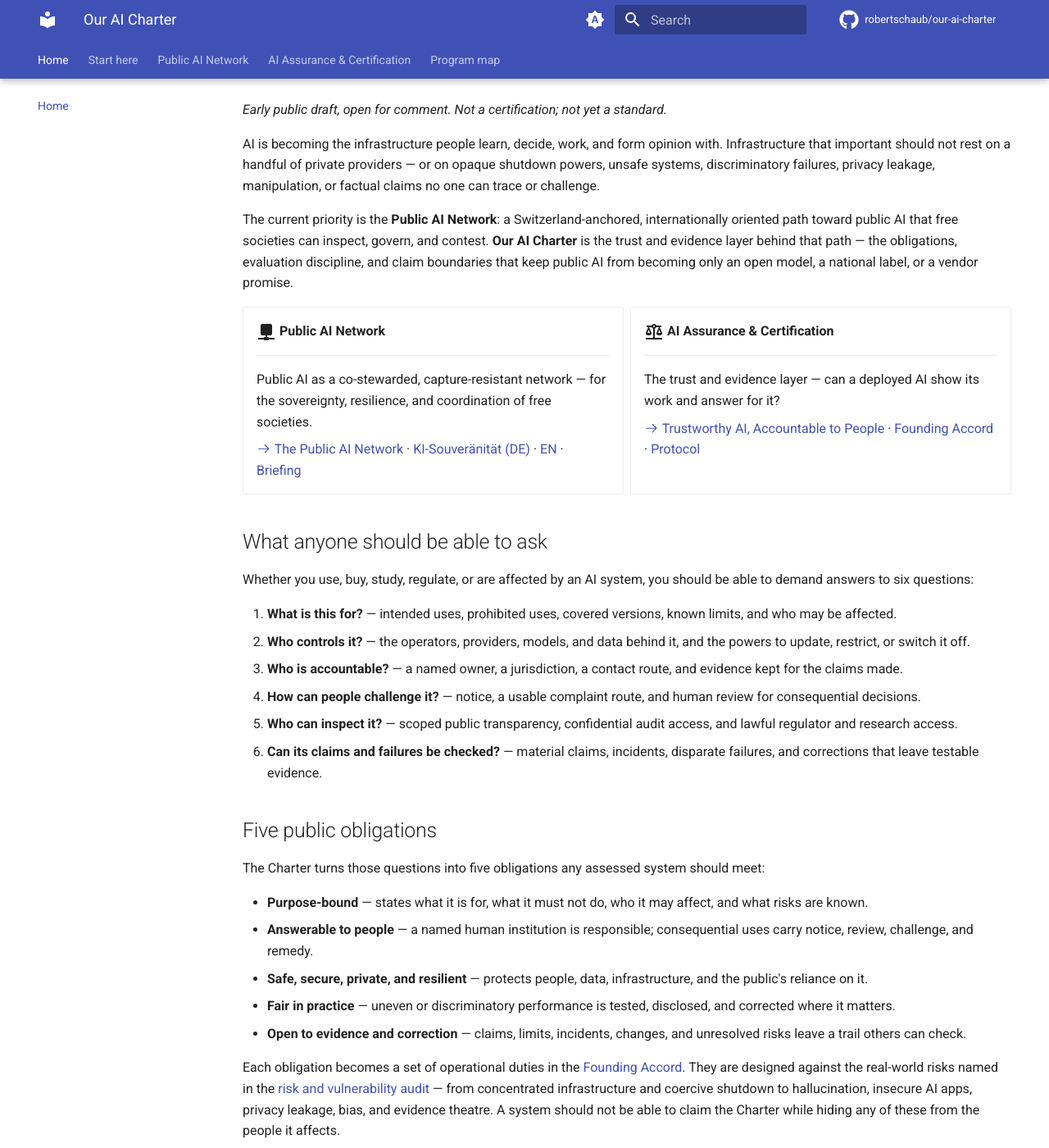
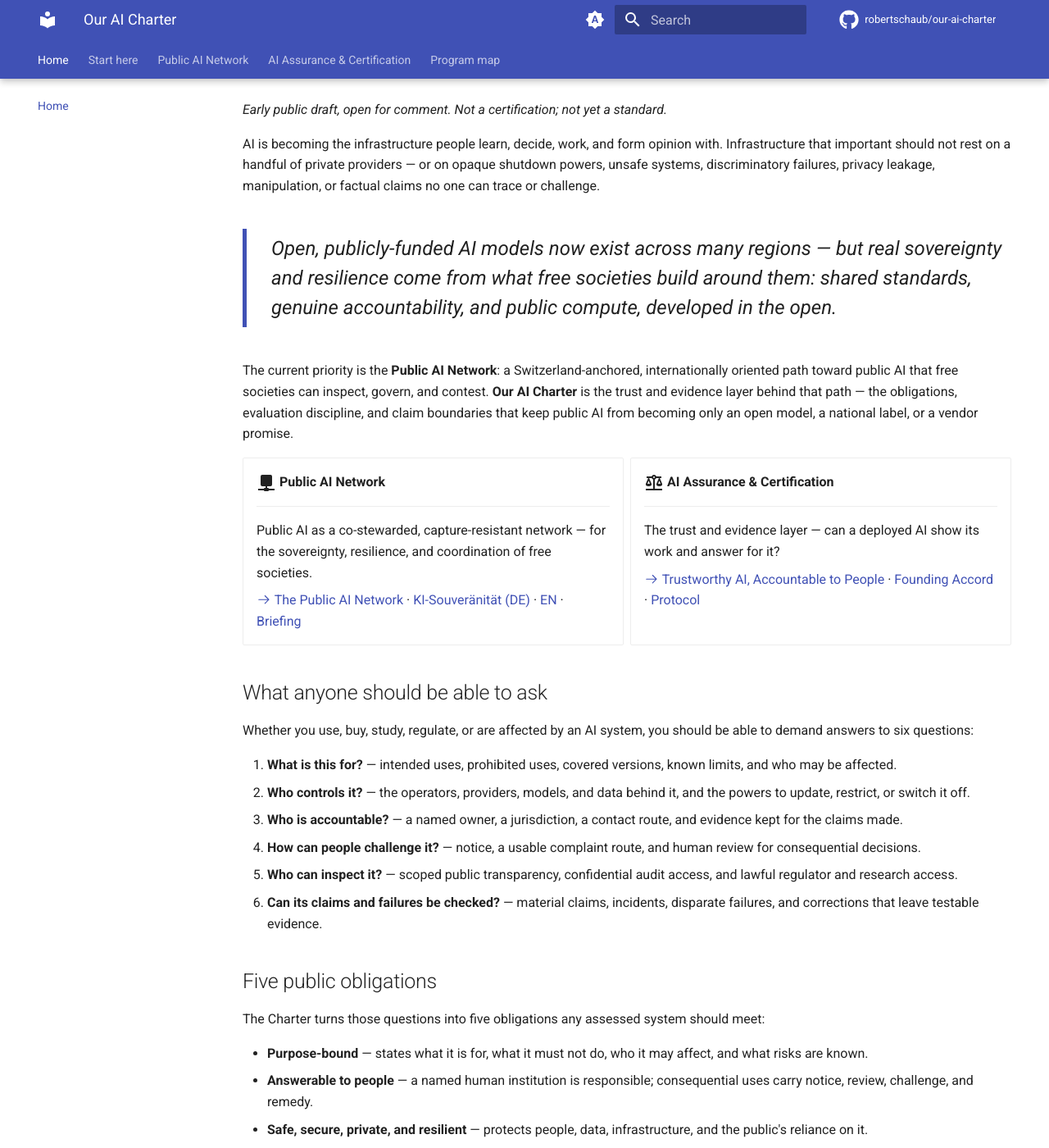
Before and after one commit to robertschaub/our-ai-charter, an MkDocs documentation site: the page built from docs/index.md, in a window 1280 px wide and 1400 px high, scrolled down 399 px. Shown: the whole window at 82% size. Built offline with MkDocs 1.6.1 and Material for MkDocs 9.7.7, drawn with Linux system fonts in a browser that asks for light colours; plug-ins that fetch from the network failed and are left out; comment, search, counter and statistics services are not loaded.

Commit message:
docs(home): feature the Public AI Network thesis as a pull-quote
Surface the standfirst of the flagship Public AI Network article on the home page, between the opening paragraph and the current-priority line. Add a .feature-quote style (italic, primary accent bar, no fill or label) distinct from the mission hero.

Co-Authored-By: Claude Opus 4.8 <noreply@anthropic.com>

```diff
--- a/docs/index.md
+++ b/docs/index.md
@@ -19,6 +19,10 @@ Protect and strengthen free and fair societies in the digital age — through a
 _Early public draft, open for comment. Not a certification; not yet a standard._
 
 AI is becoming the infrastructure people learn, decide, work, and form opinion with. Infrastructure that important should not rest on a handful of private providers — or on opaque shutdown powers, unsafe systems, discriminatory failures, privacy leakage, manipulation, or factual claims no one can trace or challenge.
+
+<div class="feature-quote" markdown>
+Open, publicly-funded AI models now exist across many regions — but real sovereignty and resilience come from what free societies build around them: shared standards, genuine accountability, and public compute, developed in the open.
+</div>
 
 The current priority is the **Public AI Network**: a Switzerland-anchored, internationally oriented path toward public AI that free societies can inspect, govern, and contest. **Our AI Charter** is the trust and evidence layer behind that path — the obligations, evaluation discipline, and claim boundaries that keep public AI from becoming only an open model, a national label, or a vendor promise.
 
--- a/docs/stylesheets/extra.css
+++ b/docs/stylesheets/extra.css
@@ -44,6 +44,23 @@
   line-height: 1.4;
 }
 
+/* Home-page feature quote — the Public AI Network thesis, surfaced as a
+   prominent editorial pull-quote between the opening and the priority. Reuses
+   the mission's primary accent bar, but italic with no fill and no label, so it
+   reads as a quote rather than a second hero panel. */
+.md-typeset .feature-quote {
+  margin: 2rem 0;
+  padding: .3rem 0 .3rem 1.5rem;
+  border-left: .25rem solid var(--md-primary-fg-color);
+}
+
+.md-typeset .feature-quote p {
+  margin: 0;
+  font-size: 1.2rem;
+  font-style: italic;
+  line-height: 1.5;
+}
+
 @media screen and (max-width: 44.9375em) {
   .md-typeset .mission p {
     font-size: 1rem;
@@ -51,4 +68,7 @@
   .md-typeset .tagline p {
     font-size: 1.15rem;
   }
+  .md-typeset .feature-quote p {
+    font-size: 1.05rem;
+  }
 }
```
Also changed, not shown: CHANGELOG.md (+1 -0 lines).
